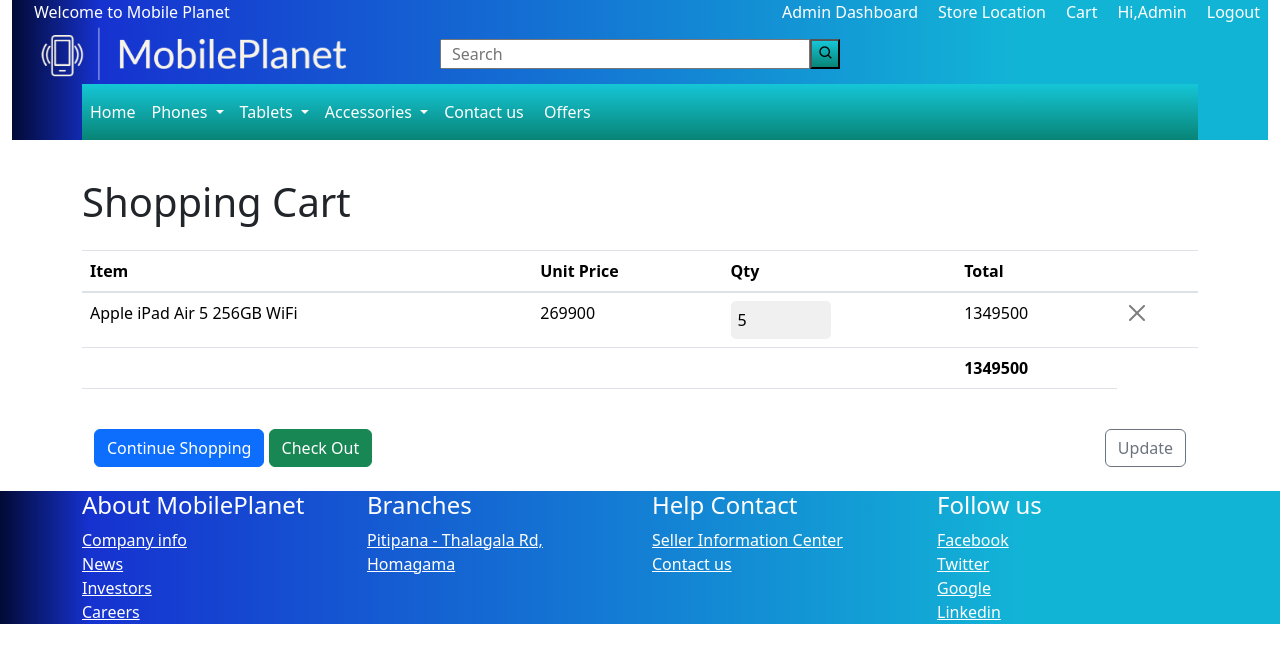
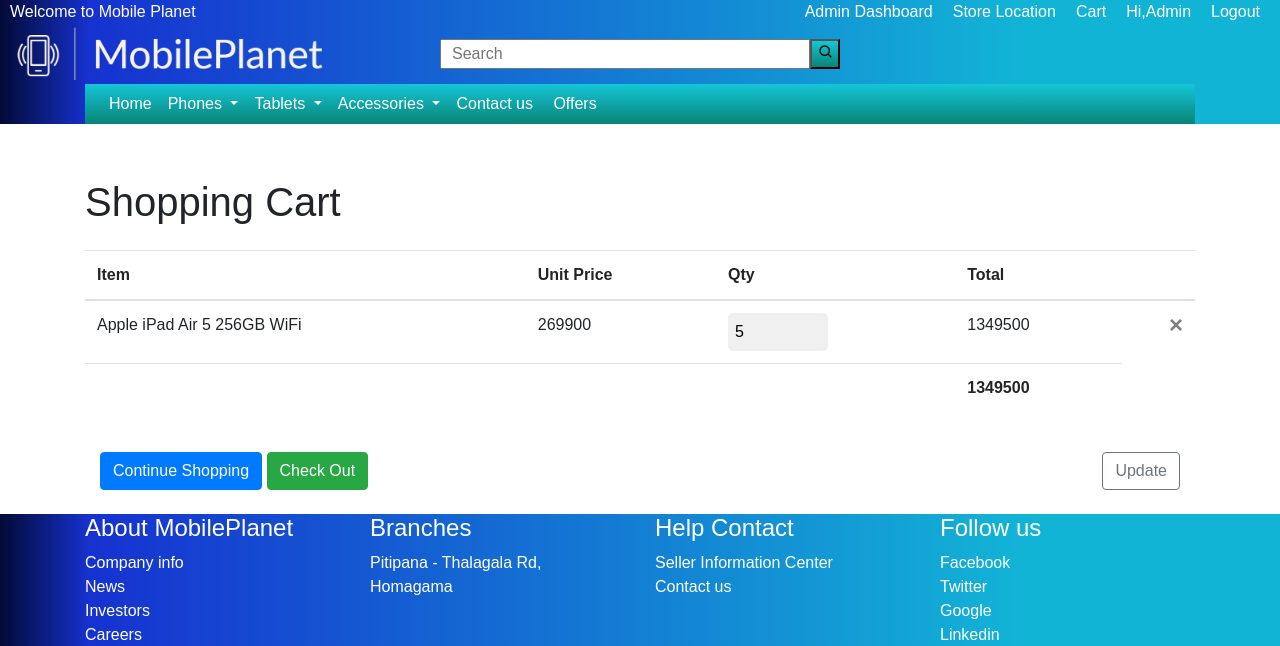
Before and after one commit to AAHSithuruwan/SF-Group-Project, a PHP site: page /cart.php in a window 1280 px wide. Shown: the top 646 px of the page. Run offline with PHP 8.4, Linux system fonts and the light colour scheme; a user stored in the database is signed in; data comes from the database, SQL or seed files in the repository.

Commit message:
Update cart.php

```diff
--- a/cart.php
+++ b/cart.php
@@ -10,7 +10,7 @@
     <link href="css/cart.css" rel="stylesheet" type="text/css">
     <link href='https://unpkg.com/boxicons@2.1.4/css/boxicons.min.css' rel='stylesheet'>
 
-    <link href="https://cdn.jsdelivr.net/npm/bootstrap@5.3.3/dist/css/bootstrap.min.css" rel="stylesheet">
+    <!-- <link href="https://cdn.jsdelivr.net/npm/bootstrap@5.3.3/dist/css/bootstrap.min.css" rel="stylesheet"> -->
 </head>
 <body>
     <?php include_once 'header.php'; ?>
@@ -71,7 +71,9 @@
                                             <td><input type="text" class="qty-input" name="qty[' . $record['itemId'] . ']" value="' . $record["cartQuantity"] . '"></td>
                                             <td>' . $itemDet["sellingPrice"] * $record["cartQuantity"] . '</td>
                                             <td>
-                                                <button type="submit" name="remove" formaction="Cart-Update-Query.php?itemId='.$record['itemId'].'" class="btn-close" aria-label="Close"></button>
+                                                <button type="submit" name="remove" formaction="Cart-Update-Query.php?itemId='.$record['itemId'].'" class="close" aria-label="Close">
+                                                    <span aria-hidden="true">&times;</span>
+                                                </button>
                                                 <input type="hidden" name="itemIds[]" value="' . $record['itemId'] . '">
                                             </td>
                                         </tr>
@@ -121,6 +123,7 @@
                         }
                         echo '</div>';
                     ?>
+                    </div>
                 </form>
             </div>
         </div>
@@ -128,10 +131,10 @@
 
     <?php include_once 'footer.php'; ?>
 
-    <!-- <script src="js/jquery-3.4.1.min.js"></script>
+    <script src="js/jquery-3.4.1.min.js"></script>
     <script src="js/popper.min.js"></script>
-    <script src="js/bootstrap-4.4.1.js"></script> -->
-    <script src="https://cdn.jsdelivr.net/npm/bootstrap@5.3.3/dist/js/bootstrap.bundle.min.js"></script>
+    <script src="js/bootstrap-4.4.1.js"></script>
+    <!-- <script src="https://cdn.jsdelivr.net/npm/bootstrap@5.3.3/dist/js/bootstrap.bundle.min.js"></script> -->
 
 </body>
 </html>
```
